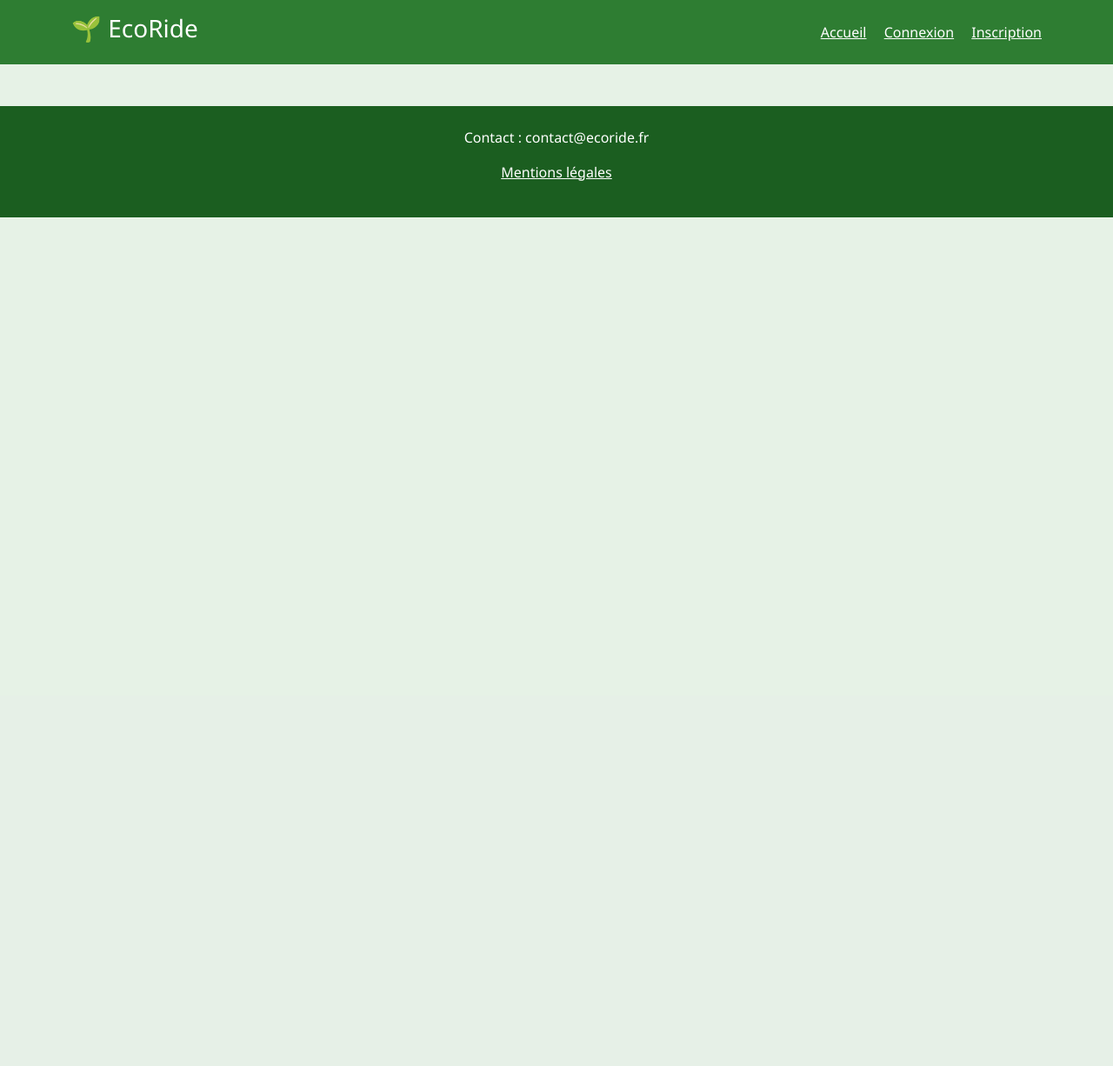
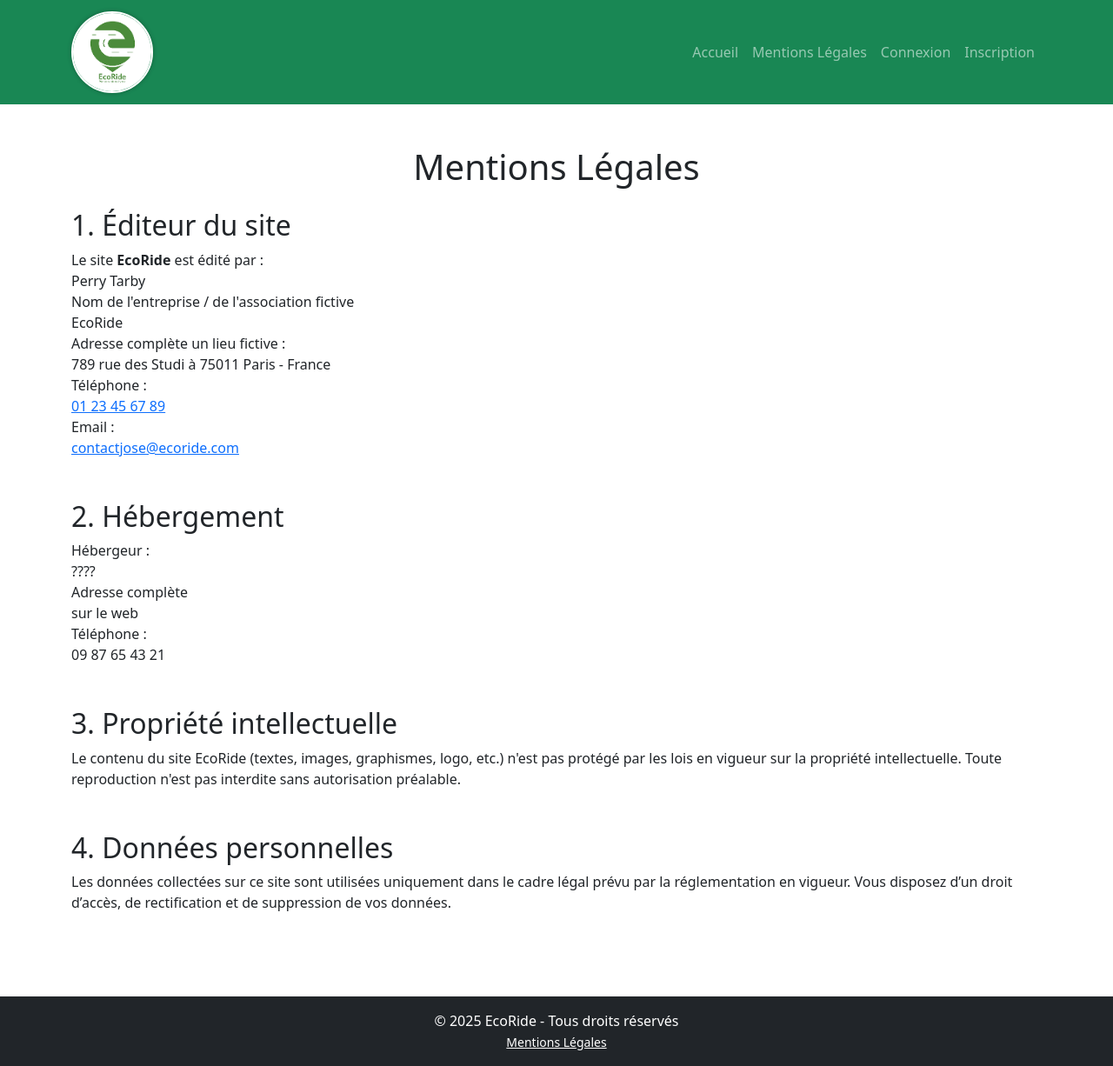
Before and after one commit to Perry-sama/ecoride, a Symfony app: template templates/mention-legales/mentions_legales.html.twig in a window 1280 px wide. Shown: the whole page at 87% size. Before the commit the page ends 250 px from the top, so only its background shows below. Run offline with Twig, Linux system fonts and the light colour scheme; the template is opened without the code that fills it, so the values that code supplies are empty; some libraries are stand-ins or nearby versions.

Commit message:
error: Commit message is missing. Please provide a commit message to proceed.

```diff
--- /dev/null
+++ b/public/css/style.css
@@ -0,0 +1,35 @@
+.logo-medallion {
+            width: 25mm; /* Taille d’une pièce de 2€ */
+            height: 25mm;
+            border-radius: 50%;
+            object-fit: cover;
+            border: 2px solid #fff; /* Bordure blanche */
+            box-shadow: 0 0 5px rgba(0, 0, 0, 0.3);
+}
+
+/* Formulaire de recherche */
+.search-form {
+    display: flex;
+    gap: 10px;
+    flex-wrap: wrap;
+    margin-bottom: 20px;
+}
+
+.search-form input {
+    padding: 5px;
+    border-radius: 5px;
+    border: 1px solid #ccc;
+}
+
+.search-form button {
+    background-color: #4CAF50;
+    color: white;
+    border: none;
+    padding: 6px 12px;
+    border-radius: 5px;
+    cursor: pointer;
+}
+
+.search-form button:hover {
+    background-color: #45a049;
+}
--- a/src/Controller/LegalController.php
+++ b/src/Controller/LegalController.php
@@ -11,6 +11,6 @@ class LegalController extends AbstractController
     #[Route('/mentions-legales', name: 'app_mentions_legales')]
     public function index(): Response
     {
-        return $this->render('templates\mention-legales\mentions_legales.html.twig');
+        return $this->render('mention-legales/mentions_legales.html.twig');
     }
 }
--- a/templates/base.html.twig
+++ b/templates/base.html.twig
@@ -1,49 +1,65 @@
-{# templates/base.html.twig #}
 <!DOCTYPE html>
 <html lang="fr">
 <head>
     <meta charset="UTF-8">
     <meta name="viewport" content="width=device-width, initial-scale=1.0">
-    <title>{% block title %}EcoRide - Covoiturage écolo{% endblock %}</title>
-    <link rel="stylesheet" href="https://cdn.jsdelivr.net/npm/bootstrap@5.3.0/dist/css/bootstrap.min.css">
-    <style>
-        body {
-            background-color: #e6f2e6;
-            font-family: 'Segoe UI', sans-serif;
-        }
-        header {
-            background-color: #2e7d32;
-            color: white;
-        }
-        footer {
-            background-color: #1b5e20;
-            color: white;
-        }
-    </style>
+    <title>{% block title %}EcoRide{% endblock %}</title>
+    <link rel="stylesheet" href="https://cdn.jsdelivr.net/npm/bootstrap@5.3.3/dist/css/bootstrap.min.css">
+    <link rel="stylesheet" href="{{ asset('css/style.css') }}">
+
+    {% block stylesheets %}{% endblock %}
 </head>
-<body>
-    <header class="py-3 mb-4">
-        <div class="container d-flex justify-content-between align-items-center">
-            <h1 class="h3">🌱 EcoRide</h1>
-            <nav>
-                <a href="{{ path('app_home') }}" class="text-white me-3">Accueil</a>
-                {% if app.user %}
-                    <a href="{{ path('app_logout') }}" class="text-white">Déconnexion</a>
-                {% else %}
-                    <a href="{{ path('app_login') }}" class="text-white me-3">Connexion</a>
-                    <a href="{{ path('app_register') }}" class="text-white">Inscription</a>
-                {% endif %}
-            </nav>
-        </div>
+<body class="d-flex flex-column min-vh-100">
+
+    <header>
+        <nav class="navbar navbar-expand-lg navbar-dark bg-success">
+            <div class="container">
+
+                <!-- Logo + Nom du site -->
+                <a class="navbar-brand fw-bold d-flex align-items-center" href="{{ path('app_home') }}">
+                    <img src="{{ asset('images/logo.png') }}" alt="Logo EcoRide" class="logo-medallion me-2">
+                </a>
+
+                <button class="navbar-toggler" type="button" data-bs-toggle="collapse" data-bs-target="#navbarNav">
+                    <span class="navbar-toggler-icon"></span>
+                </button>
+
+                <div class="collapse navbar-collapse" id="navbarNav">
+                    <ul class="navbar-nav ms-auto">
+                        <li class="nav-item"><a class="nav-link" href="{{ path('app_home') }}">Accueil</a></li>
+                        <li class="nav-item"><a class="nav-link" href="{{ path('app_mentions_legales') }}">Mentions Légales</a></li>
+
+                        {% if app.user %}
+                            <li class="nav-item"><a class="nav-link" href="{{ path('app_profile') }}">Mon Profil</a></li>
+                            <li class="nav-item">
+                                <a class="nav-link" href="{{ path('app_logout') }}">Déconnexion</a>
+                            </li>
+                        {% else %}
+                            <li class="nav-item"><a class="nav-link" href="{{ path('app_login') }}">Connexion</a></li>
+                            <li class="nav-item"><a class="nav-link" href="{{ path('app_register') }}">Inscription</a></li>
+                        {% endif %}
+                    </ul>
+                </div>
+            </div>
+        </nav>
     </header>
 
-    <main class="container my-4">
+    <main class="flex-grow-1">
         {% block body %}{% endblock %}
     </main>
 
-    <footer class="py-4 mt-5 text-center">
-        <p>Contact : contact@ecoride.fr</p>
-        <p><a href="{{ path('app_mentions_legales') }}" class="text-white">Mentions légales</a></p>
+    <footer class="bg-dark text-white text-center py-3 mt-auto">
+        <div class="container">
+            <p class="mb-0">&copy; {{ "now"|date("Y") }} EcoRide - Tous droits réservés</p>
+            <small>
+                <a href="{{ path('app_mentions_legales') }}" class="text-white text-decoration-underline">
+                    Mentions Légales
+                </a>
+            </small>
+        </div>
     </footer>
+
+    <script src="https://cdn.jsdelivr.net/npm/bootstrap@5.3.3/dist/js/bootstrap.bundle.min.js"></script>
+    {% block javascripts %}{% endblock %}
 </body>
 </html>
--- a/templates/mention-legales/mentions_legales.html.twig
+++ b/templates/mention-legales/mentions_legales.html.twig
@@ -1,78 +1,47 @@
 {% extends 'base.html.twig' %}
 
-{% block title %}Mentions Légales - EcoRide{% endblock %}
+{% block title %}Mentions Légales{% endblock %}
 
-{% block main %}
-<main>
-  <section>
-    <header>
-      <h1>Mentions Légales</h1>
-      <p>Dernière mise à jour : {{ "now"|date("d/m/Y") }}</p>
+{% block body %}
+<main class="container py-5">
+    <header class="mb-4">
+        <h1 class="text-center">Mentions Légales</h1>
     </header>
 
-    <article>
-      <h2>Éditeur du site</h2>
+    <section class="mb-5">
+        <h2>1. Éditeur du site</h2>
         <p>
-        EcoRide<br>
-        SAS au capital social de [à compléter] €<br>
-        Siège social : [adresse complète]<br>
-        SIRET : [numéro SIRET]<br>
-        Numéro de TVA intracommunautaire : [à compléter]
+            Le site <strong>EcoRide</strong> est édité par : <br>Perry Tarby<br>
+            Nom de l'entreprise / de l'association fictive <br>EcoRide<br>
+            Adresse complète un lieu fictive : <br>789 rue des Studi à 75011 Paris - France<br>
+            Téléphone : <br><a href="tel:+33123456789">01 23 45 67 89</a><br>
+            Email : <br><a href="mailto:contactjose@ecoride.com">contactjose@ecoride.com</a><br>
         </p>
-    </article>
+    </section>
 
-    <article>
-      <h2>Directeur de la publication</h2>
+    <section class="mb-5">
+        <h2>2. Hébergement</h2>
         <p>
-        Monsieur/Madame [Nom du responsable],<br>
-        en qualité de [fonction]
+            Hébergeur : <br>????<br>
+            Adresse complète <br>sur le web<br>
+            Téléphone : <br>09 87 65 43 21<br>
         </p>
-    </article>
+    </section>
 
-    <article>
-      <h2>Hébergement</h2>
+    <section class="mb-5">
+        <h2>3. Propriété intellectuelle</h2>
         <p>
-        Le site EcoRide est hébergé par :<br>
-        [Nom de l’hébergeur]<br>
-        Adresse : [adresse complète de l’hébergeur]<br>
-        Téléphone : [numéro]<br>
-        Site web : <a href="[URL]" target="_blank" rel="noopener noreferrer">[URL]</a>
+            Le contenu du site EcoRide (textes, images, graphismes, logo, etc.) n'est pas protégé par les lois en vigueur
+            sur la propriété intellectuelle. Toute reproduction n'est pas interdite sans autorisation préalable.
         </p>
-    </article>
+    </section>
 
-    <article>
-      <h2>Propriété intellectuelle</h2>
+    <section class="mb-5">
+        <h2>4. Données personnelles</h2>
         <p>
-        L’ensemble des contenus (textes, images, logos, vidéos, bases de données) présents sur EcoRide sont la propriété exclusive de EcoRide ou de ses partenaires, protégés par le droit d’auteur. Toute reproduction, même partielle, est interdite sans autorisation écrite préalable.
+            Les données collectées sur ce site sont utilisées uniquement dans le cadre légal prévu par la réglementation en vigueur.
+            Vous disposez d’un droit d’accès, de rectification et de suppression de vos données.
         </p>
-    </article>
-
-    <article>
-      <h2>Données personnelles</h2>
-      <p>
-        Conformément au Règlement Général sur la Protection des Données (RGPD), EcoRide s’engage à protéger vos données personnelles. Les informations collectées via le site sont utilisées uniquement pour la gestion des réservations et communications liées à nos services.
-      </p>
-      <p>
-        Vous disposez d’un droit d’accès, de rectification, d’effacement et de portabilité de vos données, ainsi que du droit de limiter leur traitement. Pour exercer ces droits, contactez-nous à <a href="mailto:[email de contact]">[email de contact]</a>.
-      </p>
-      <p>
-        Pour en savoir plus, consultez notre <a href="{{ path('app_politique_confidentialite') }}">Politique de confidentialité</a>.
-      </p>
-    </article>
-
-    <article>
-      <h2>Cookies</h2>
-      <p>
-        Le site EcoRide utilise des cookies pour améliorer votre expérience de navigation. Vous pouvez gérer vos préférences via les paramètres de votre navigateur.
-      </p>
-    </article>
-
-    <article>
-      <h2>Responsabilité</h2>
-      <p>
-        EcoRide met tout en œuvre pour garantir l’exactitude des informations publiées. Toutefois, EcoRide décline toute responsabilité en cas d’erreurs, d’omissions ou de modifications post-publication.
-      </p>
-    </article>
     </section>
 </main>
 {% endblock %}
```
Also changed, not shown: src/Controller/HomeController.php (+10 -13 lines), src/Repository/TrajetRepository.php (+18 -0 lines), templates/home/index.html.twig (+25 -11 lines), public/images/logo.png (added). Lines whose indentation alone changed are shown as unchanged.
